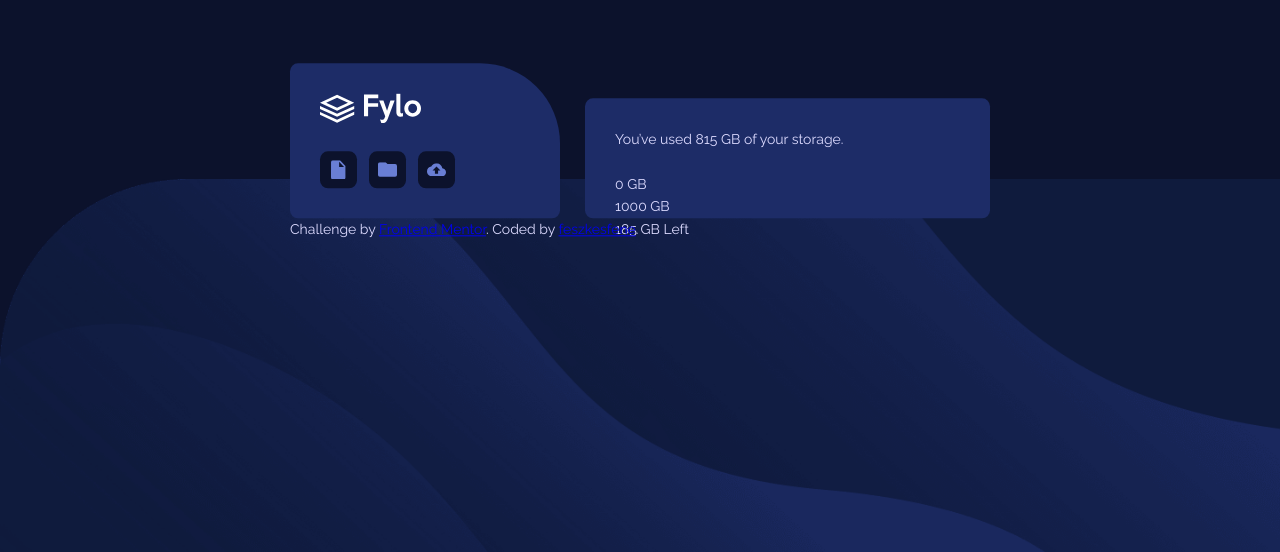
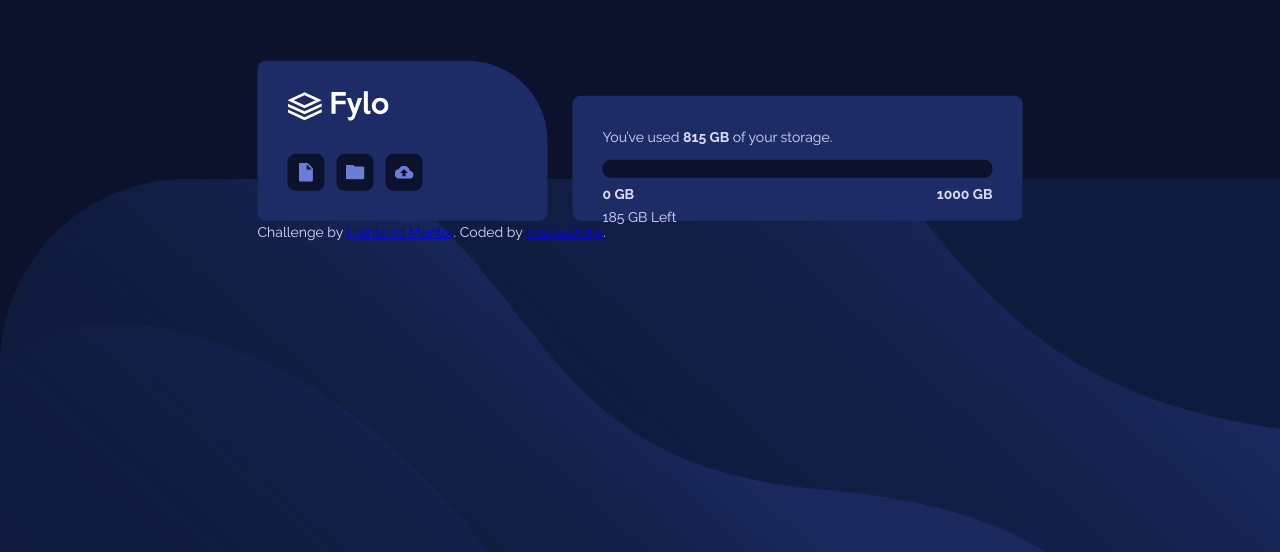
Before and after one commit to feszkesfene/challenge-3, a plain HTML site: page index.html in a window 1280 px wide. Shown: the part 248-800 px from the top of the page. Drawn offline with Linux system fonts and the light colour scheme.

Commit message:
stats box's layout

```diff
--- a/index.html
+++ b/index.html
@@ -53,9 +53,9 @@
 
       <!--DATA-->
       <div class="data">
-        <p class="data_text">You’ve used 815 GB of your storage.</p>
-        <div class="data_slider">&nbsp;</div>
-        <div class="data_stats">
+        <p class="data__text">You’ve used <span>815 GB</span> of your storage.</p>
+        <div class="data__line">&nbsp;</div>
+        <div class="data__stats">
           <p>0 GB</p>
           <p>1000 GB</p>
         </div>
--- a/sass/_layout.scss
+++ b/sass/_layout.scss
@@ -31,8 +31,8 @@
     display: flex;
     flex-direction: column;
     justify-content: space-between;
-    width: 27rem;
-    height: 15.5rem;
+    width: 29rem;
+    height: 16rem;
     margin-right: 2.5rem;
     border-radius: .8rem 8rem .8rem .8rem;
 
@@ -63,12 +63,42 @@
             margin-right: 1.2rem;
         }
     }
-
-
 }
 
 .data {
-    width: 40.5rem;
-    height: 12rem;
+    width: 45rem;
+    height: 12.5rem;
     border-radius: .8rem;
+
+    &__text span {
+        font-weight: 700;
+    }
+
+    &__line {
+        width: 100%;
+        height: 1.8rem;
+        background-color: $blue-darkest;
+        border-radius: .8rem;
+        margin: 1.2rem 0 .5rem 0;
+        z-index: 180;
+    }
+
+    &__line::before {
+        width: 81.5%;
+        height: 1.3rem;
+        background-color: linear-gradient(to right, $pink-light, $pink-dark);
+        z-index: 185;
+
+    }
+
+    &__stats {
+        display: flex;
+        justify-content: space-between;
+        width: 100%;
+
+        p {
+            font-weight: 700;
+        }
+    }
+
 }
```
Also changed, not shown: sass/main.css, 1 other file.
